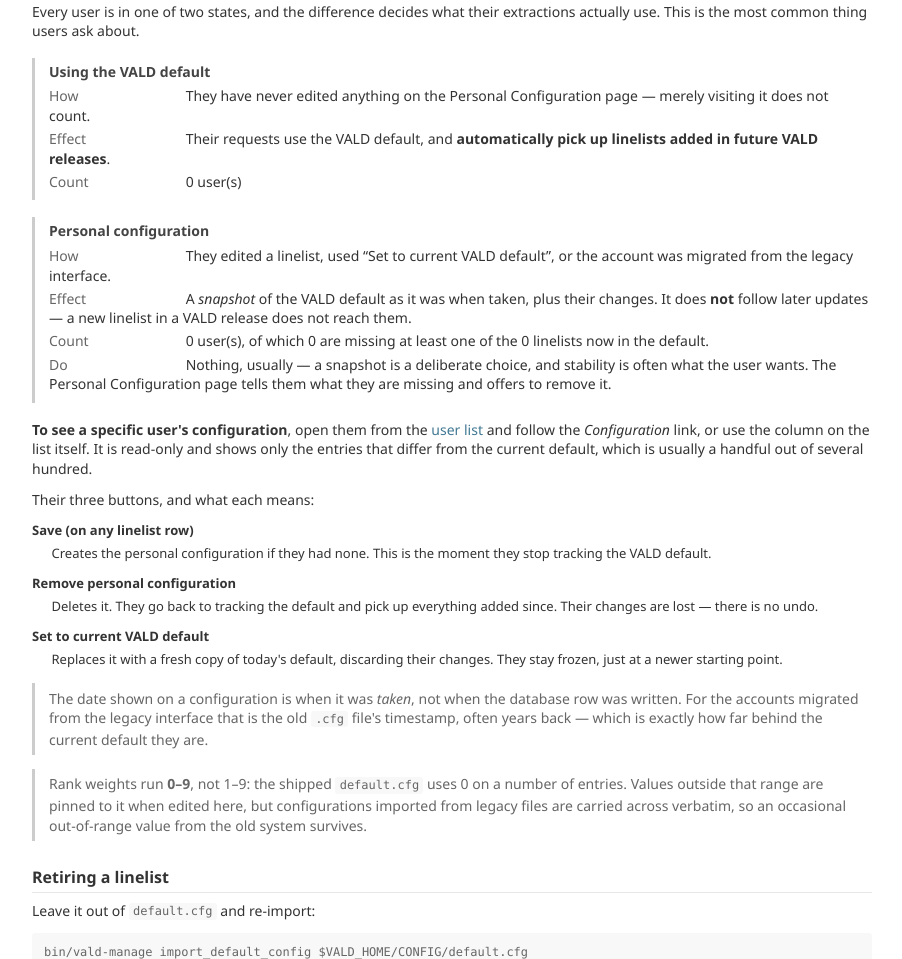
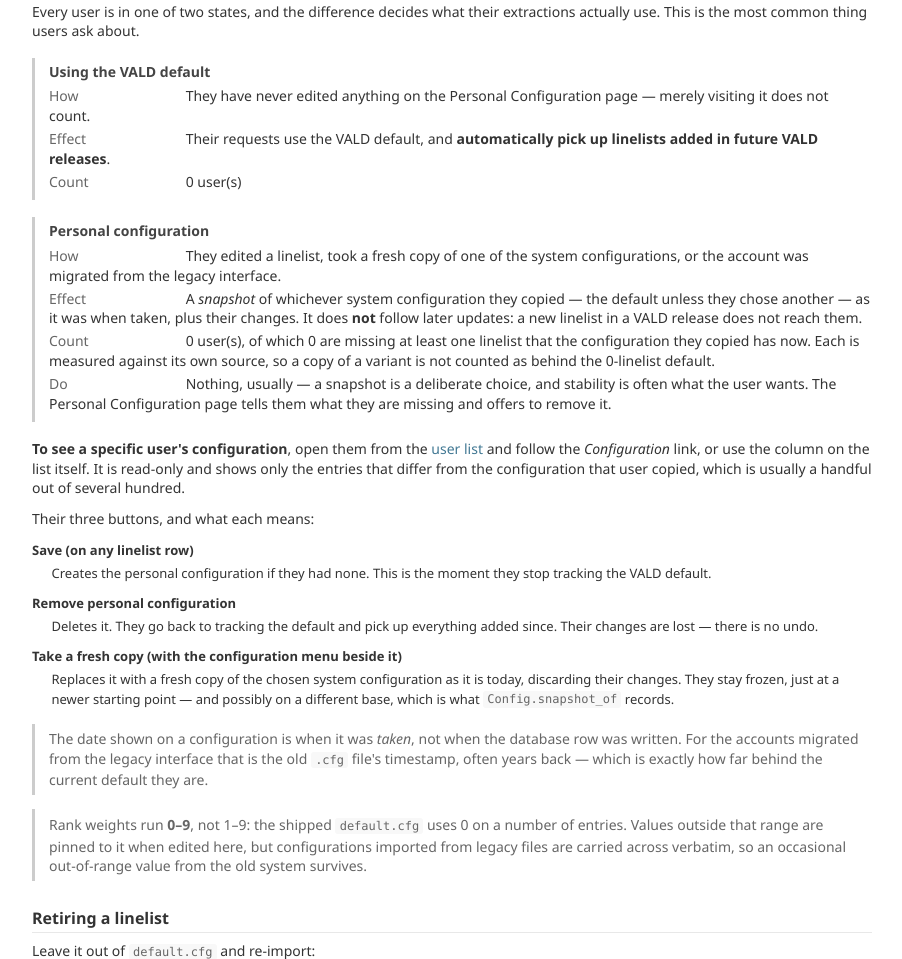
Before and after one commit to ivh/vald-www, a Django app: page /admin/help/ in a window 1280 px wide. Shown: the part 2556-3515 px from the top of the page, without its empty margins (307-1209 px from the left). Run offline with Django 5.2, Linux system fonts and the light colour scheme; the visitor is signed in with stand-in values (Sample User, id 1); data that the repository does not hold is empty; parts of the project's set-up code (start-up, migrations or seed data) failed here and were passed over.

Commit message:
Name the configuration a snapshot was copied from
The persconf state box claimed "a copy of the VALD default" whatever the
source was, so a user who deliberately picked the atoms-only list was told
their base was something else. Same hardcoded claim in the admin's
read-only config view, the change-form blurb, and the help page's
description of a button that is now a menu. snapshot_of already held the
answer; only the prose was stale.

Co-Authored-By: Claude Opus 5 (1M context) <noreply@anthropic.com>

```diff
--- a/vald/admin.py
+++ b/vald/admin.py
@@ -882,6 +882,10 @@ class UserAdmin(admin.ModelAdmin):
         context = {
             **self.admin_site.each_context(request),
             'title': f'Configuration: {user.name}',
+            # Named rather than assumed: a snapshot of a VALD3_* variant is not a
+            # copy of the default, and this page is what a support question is
+            # answered from.
+            'snapshot_of': default_config if is_personal else None,
             'opts': self.model._meta,
             'vald_user': user,
             'config': config,
--- a/vald/templates/admin/vald/help.html
+++ b/vald/templates/admin/vald/help.html
@@ -236,15 +236,19 @@ extractions actually use. This is the most common thing users ask about.
 
 <div class="state">
   <h3>Personal configuration</h3>
-  <p><span class="lbl">How</span> They edited a linelist, used &ldquo;Set to current
-     VALD default&rdquo;, or the account was migrated from the legacy interface.</p>
-  <p><span class="lbl">Effect</span> A <em>snapshot</em> of the VALD default as it
-     was when taken, plus their changes. It does <strong>not</strong> follow later
-     updates &mdash; a new linelist in a VALD release does not reach them.</p>
+  <p><span class="lbl">How</span> They edited a linelist, took a fresh copy of one
+     of the system configurations, or the account was migrated from the legacy
+     interface.</p>
+  <p><span class="lbl">Effect</span> A <em>snapshot</em> of whichever system
+     configuration they copied &mdash; the default unless they chose another &mdash;
+     as it was when taken, plus their changes. It does <strong>not</strong> follow
+     later updates: a new linelist in a VALD release does not reach them.</p>
   <p><span class="lbl">Count</span> <span class="count">{{ personal_total }}</span> user(s),
      of which <span class="count">{{ personal_behind }}</span>
-     {{ personal_behind|pluralize:"is,are" }} missing at least one
-     of the {{ default_linelist_count }} linelists now in the default.</p>
+     {{ personal_behind|pluralize:"is,are" }} missing at least one linelist that
+     the configuration they copied has now. Each is measured against its own
+     source, so a copy of a variant is not counted as behind the
+     {{ default_linelist_count }}-linelist default.</p>
   <p><span class="lbl">Do</span> Nothing, usually &mdash; a snapshot is a deliberate
      choice, and stability is often what the user wants. The Personal Configuration
      page tells them what they are missing and offers to remove it.</p>
@@ -253,8 +257,8 @@ extractions actually use. This is the most common thing users ask about.
 <p><strong>To see a specific user's configuration</strong>, open them from the
 <a href="{{ user_changelist }}">user list</a> and follow the <em>Configuration</em>
 link, or use the column on the list itself. It is read-only and shows only the
-entries that differ from the current default, which is usually a handful out of
-several hundred.
+entries that differ from the configuration that user copied, which is usually a
+handful out of several hundred.
 
 <p>Their three buttons, and what each means:
 
@@ -267,9 +271,11 @@ several hundred.
   <dd>Deletes it. They go back to tracking the default and pick up everything
       added since. Their changes are lost &mdash; there is no undo.</dd>
 
-  <dt>Set to current VALD default</dt>
-  <dd>Replaces it with a fresh copy of today's default, discarding their changes.
-      They stay frozen, just at a newer starting point.</dd>
+  <dt>Take a fresh copy (with the configuration menu beside it)</dt>
+  <dd>Replaces it with a fresh copy of the chosen system configuration as it is
+      today, discarding their changes. They stay frozen, just at a newer starting
+      point &mdash; and possibly on a different base, which is what
+      <code>Config.snapshot_of</code> records.</dd>
 </dl>
 
 <p class="note">The date shown on a configuration is when it was <em>taken</em>,
--- a/vald/templates/admin/vald/user/change_form.html
+++ b/vald/templates/admin/vald/user/change_form.html
@@ -10,7 +10,7 @@ password are silent no-ops, which read as broken buttons.
 {% if not add %}
 <p style="margin: 1em 0;">
     <a href="{% url 'admin:vald_user_config' original.id %}">View this user's linelist configuration</a>
-    &mdash; read-only, showing what differs from the VALD default.
+    &mdash; read-only, showing what differs from the configuration it was copied from.
 </p>
 <div class="submit-row">
     {% if not original.is_active %}
--- a/vald/views.py
+++ b/vald/views.py
@@ -1373,6 +1373,10 @@ def persconf(request):
         'config': user_config,
         'is_personal': is_personal,
         'snapshot_date': user_config.snapshot_date if is_personal else None,
+        # The config this snapshot was copied from, so the page can name it. It is
+        # no longer necessarily the VALD default, and saying so when it is not
+        # tells the user their base is something it is not.
+        'snapshot_of': snapshot_source(user_config) if is_personal else None,
         'added_since': linelists_added_since(user_config) if is_personal else [],
         # Same set the request forms offer, so "copy of X" and "run with X" cannot
         # disagree about what exists. The default is named by the PCONF_DEFAULT
```
Also changed, not shown: tests/test_admin.py (+29 -2 lines), tests/test_persconf_states.py (+68 -2 lines), vald/templates/admin/vald/user_config.html (+10 -7 lines), vald/templates/vald/persconf.html (+6 -4 lines).
